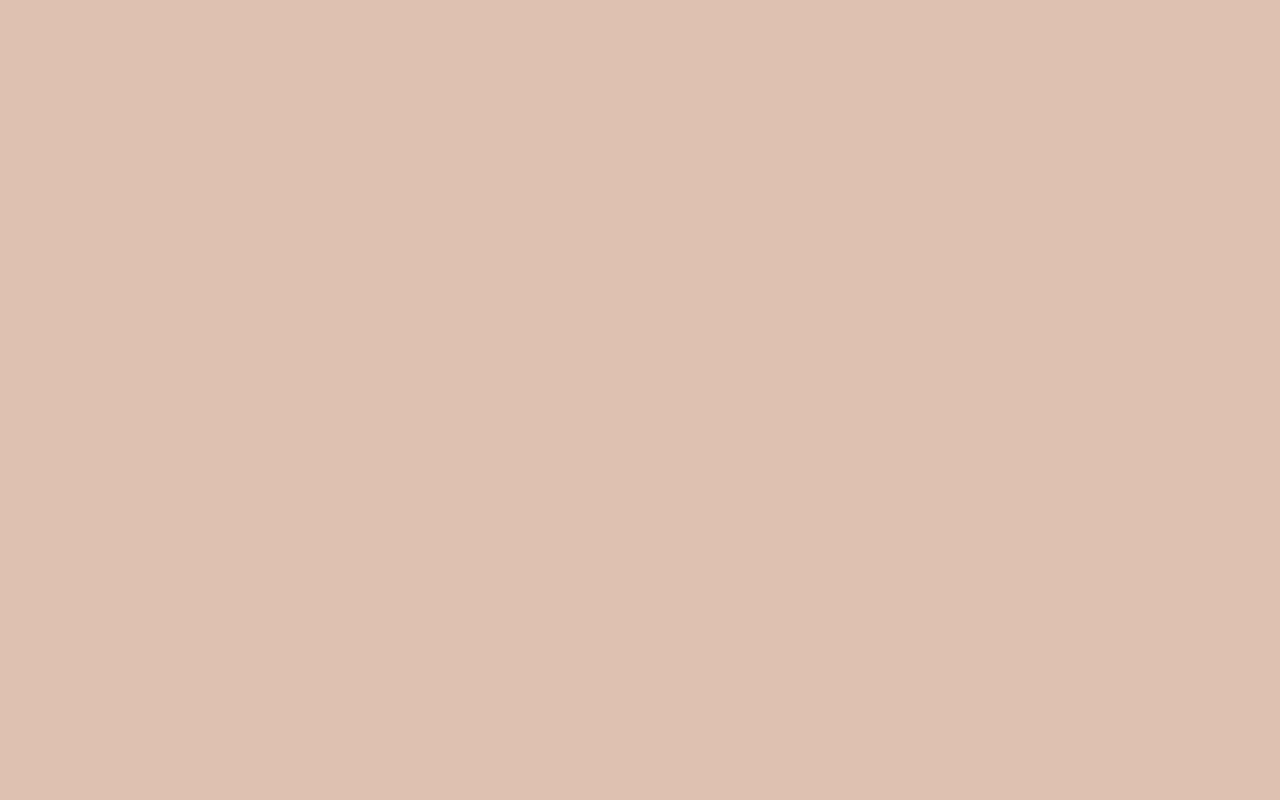
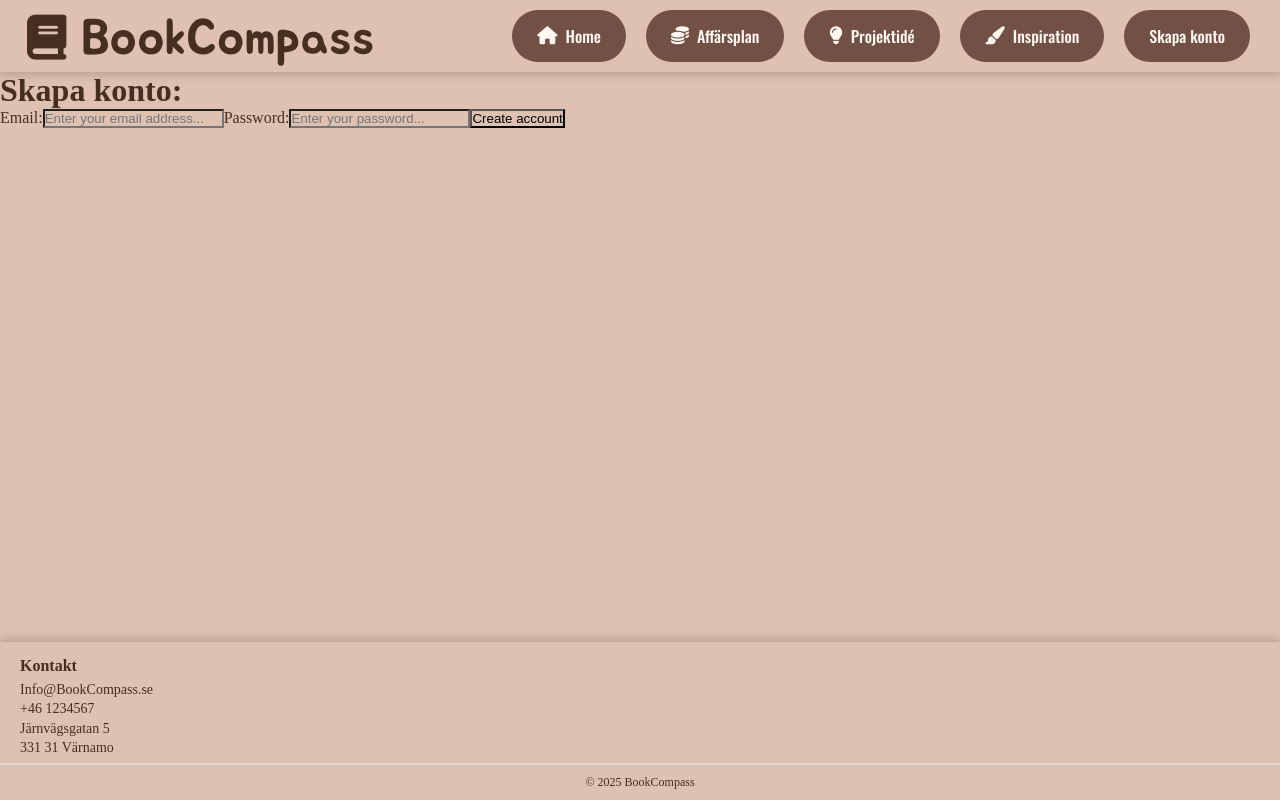
Before and after one commit to gytu24nn/BookCompass, a React (Vite) app in the folder frontend/: page /create-account in a window 1280 px wide. Before the commit this address had no page. Built offline with nearby package versions, Linux system fonts and the light colour scheme; a web font is replaced by a local one.

Commit message:
added create account component

```diff
--- a/frontend/src/App.tsx
+++ b/frontend/src/App.tsx
@@ -4,6 +4,7 @@ import Layout from './components/Layout/Layout';
 import Affärsplan from './components/menyval1Affärsplanen/Affärsplanen';
 import Projektidé from './components/menyval2Projektidé/projektidé';
 import Inspiration from './components/menyval3Insperation/Inspiration';
+import CreateAccount from "./components/CreateAccount/CreateAccount";
 
 function App() {
   return (
@@ -16,6 +17,7 @@ function App() {
               <Route path='affärsplan' element={<Affärsplan />} />
               <Route path='projektidé' element={<Projektidé />} />
               <Route path='inspiration' element={<Inspiration />} />
+              <Route path="create-account" element={<CreateAccount />} />
             </Route>
           </Routes>
         </Router>
--- /dev/null
+++ b/frontend/src/components/CreateAccount/CreateAccount.tsx
@@ -0,0 +1,45 @@
+import { useState } from "react";
+import { useNavigate } from "react-router-dom";
+
+const CreateAccount = () => {
+    const [email, setEmail] = useState("");
+    const [password, setPassword] = useState("") //används inte just nu
+    const navigate = useNavigate();
+
+    const handleCreateAccount = (e: React.FormEvent) => {
+        e.preventDefault();
+
+        localStorage.setItem("user", email);
+        localStorage.setItem("loggedInUser", email);
+        navigate("/");
+    }
+
+    return(
+        <>
+            <h1>Skapa konto:</h1>
+            <form onSubmit={handleCreateAccount}>
+                <label htmlFor="emailAdressInput">Email:</label>
+                <input
+                    id="emailAdressInput"
+                    type="text"
+                    placeholder="Enter your email address..."
+                    value={email}
+                    onChange={(e) => setEmail(e.target.value)} required
+                />
+
+                <label htmlFor="passwordInput">Password:</label>
+                <input
+                    id="passwordInput"
+                    type="password"
+                    placeholder="Enter your password..."
+                    value={password}
+                    onChange={(e) => setPassword(e.target.value)}
+                    required
+                />
+                <button type="submit">Create account</button>
+            </form>
+        </>
+    )
+}
+
+export default CreateAccount;
--- a/frontend/src/components/Layout/Layout.tsx
+++ b/frontend/src/components/Layout/Layout.tsx
@@ -19,6 +19,9 @@ const Layout = () => {
             </Link>
             <Link className="menuOption" to="/inspiration">
               <i className="fa-solid fa-paintbrush"></i>Inspiration
+            </Link>
+            <Link className="menuOption" to="/create-account">
+              Skapa konto
             </Link>
           </nav>
         </header>
```
